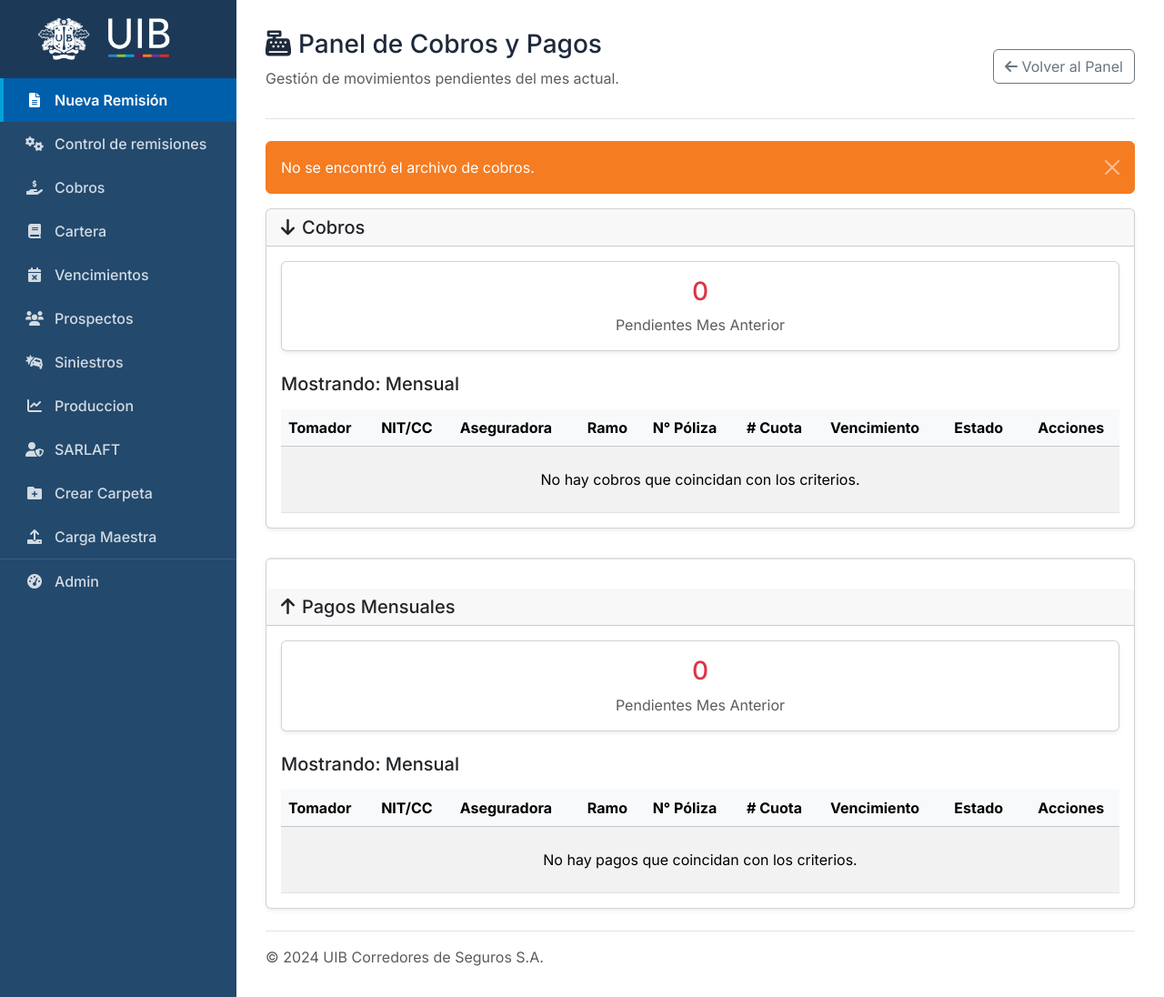
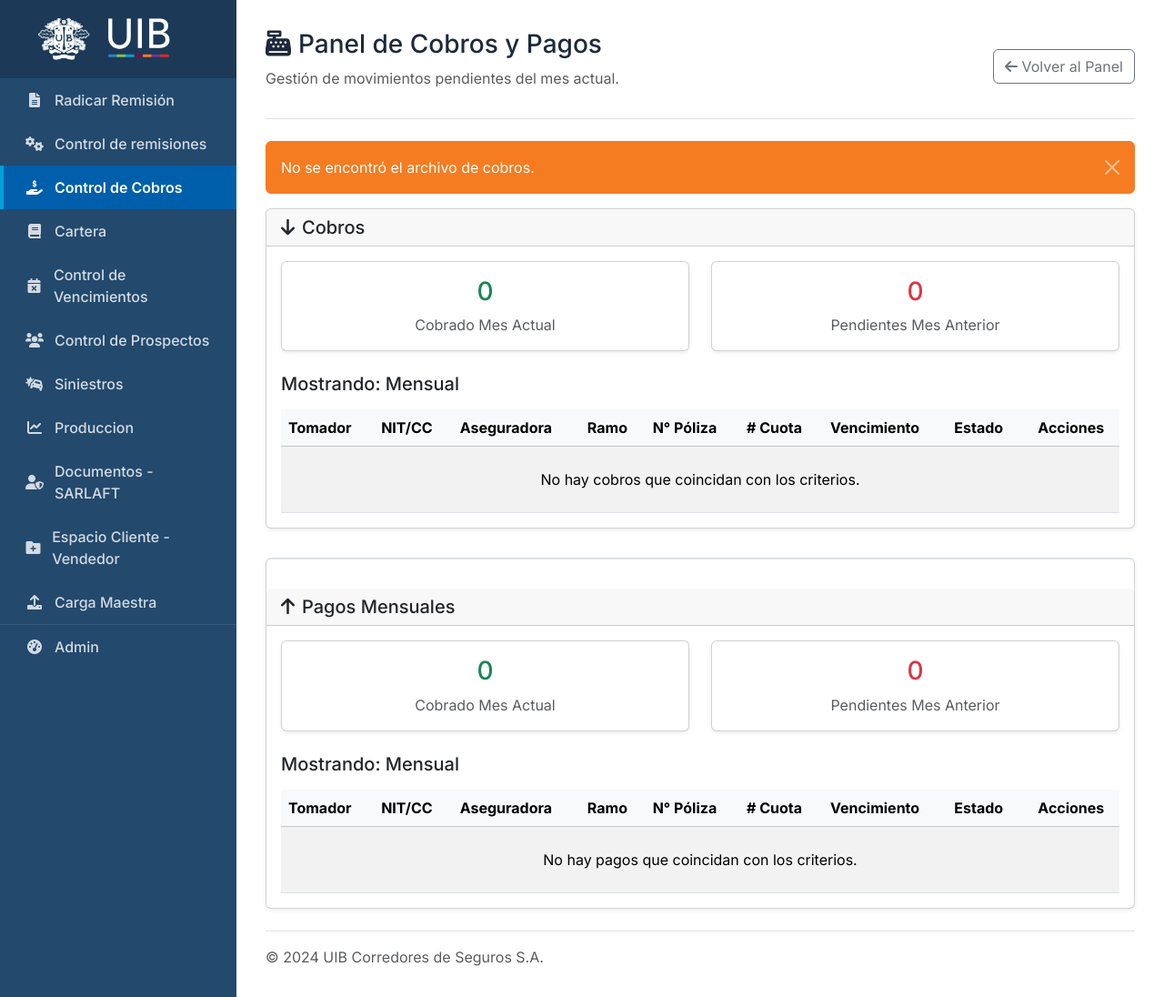
Before and after one commit to CamiloCortes29/SegurosUIB, a Flask app: page /cobros in a window 1280 px wide. Shown: the whole page at 91% size. Run offline with Flask 3, Linux system fonts and the light colour scheme; a user stored in the database is signed in.

Commit message:
fix: Ajustes necesarios

```diff
--- a/app.py
+++ b/app.py
@@ -2252,6 +2252,13 @@
 
             # --- DataFrames para cada categoría de filtro ---
             df_pendientes = df_raw[df_raw['Estado'] == 'Pendiente'].copy()
+            df_cobrados = df_raw[df_raw['Estado'] == 'Cobrado'].copy()
+
+            # "Cobrados Mes Actual": todos los cobrados del mes actual
+            df_cobrados_mes_actual = df_cobrados[
+                (df_cobrados['Fecha_Vencimiento_Cuota'].dt.month == hoy.month) &
+                (df_cobrados['Fecha_Vencimiento_Cuota'].dt.year == hoy.year)
+            ]
 
             # "Mensual": todos los pendientes del mes actual
             df_mensual_actual = df_pendientes[
@@ -2266,9 +2273,12 @@
             df_pasados = df_pendientes[df_pendientes['Fecha_Vencimiento_Cuota'] < primer_dia_mes_actual]
 
             # --- Lógica para KPIs ---
+            kpis['Cobrado Mes Actual'] = len(df_cobrados_mes_actual)
             kpis['Mensual'] = len(df_mensual_actual)
-            kpis['Trimestral'] = len(df_futuro[df_futuro['Periodicidad'] == 'Trimestral'].drop_duplicates(subset=['Tomador', 'N_Poliza']))
-            kpis['Anual'] = len(df_futuro[df_futuro['Periodicidad'] == 'Anual'].drop_duplicates(subset=['Tomador', 'N_Poliza']))
+            # Para Trimestral y Anual, consideramos todos los pendientes desde el inicio del mes actual en adelante.
+            df_pendientes_futuros_del_mes = df_pendientes[df_pendientes['Fecha_Vencimiento_Cuota'] >= primer_dia_mes_actual]
+            kpis['Trimestral'] = len(df_pendientes_futuros_del_mes[df_pendientes_futuros_del_mes['Periodicidad'] == 'Trimestral'].drop_duplicates(subset=['Tomador', 'N_Poliza']))
+            kpis['Anual'] = len(df_pendientes_futuros_del_mes[df_pendientes_futuros_del_mes['Periodicidad'] == 'Anual'].drop_duplicates(subset=['Tomador', 'N_Poliza']))
             kpis['Pendientes Mes Anterior'] = len(df_pasados)
 
             # --- Lógica para selección de tabla y paginación ---
@@ -2276,13 +2286,16 @@
             page = request.args.get(f'page_{section_name_prefix}', 1, type=int)
             per_page = 15
 
-            if periodicidad_seleccionada == 'Mensual':
+            if periodicidad_seleccionada == 'Cobrado Mes Actual':
+                registros_filtrados_df = df_cobrados_mes_actual
+            elif periodicidad_seleccionada == 'Mensual':
                 registros_filtrados_df = df_mensual_actual
             elif periodicidad_seleccionada == 'Pendientes Mes Anterior':
                 registros_filtrados_df = df_pasados
             else: # Trimestral, Anual, etc.
-                df_futuro_filtrado = df_futuro[df_futuro['Periodicidad'] == periodicidad_seleccionada]
-                registros_filtrados_df = df_futuro_filtrado.sort_values('Fecha_Vencimiento_Cuota').drop_duplicates(subset=['Tomador', 'N_Poliza'], keep='first')
+                # La lógica de la tabla debe coincidir con la del KPI
+                df_pendientes_futuros_filtrado = df_pendientes_futuros_del_mes[df_pendientes_futuros_del_mes['Periodicidad'] == periodicidad_seleccionada]
+                registros_filtrados_df = df_pendientes_futuros_filtrado.sort_values('Fecha_Vencimiento_Cuota').drop_duplicates(subset=['Tomador', 'N_Poliza'], keep='first')
 
             total_registros = len(registros_filtrados_df)
             total_pages = (total_registros + per_page - 1) // per_page if per_page > 0 else 0
--- a/templates/cobros.html
+++ b/templates/cobros.html
@@ -25,23 +25,23 @@
 
 <div class="main-container">
     <!-- Sidebar -->
-  <div class="sidebar">
+    <div class="sidebar">
         <div class="sidebar-header">
             <a href="{{ url_for('index') }}">
                 <img src="{{ url_for('static', filename='UIBH_logo_WHITE2-300x78-1.png') }}" alt="UIB Logo">
             </a>
         </div>
         <ul class="nav flex-column">
-            <li class="nav-item"><a class="nav-link active" href="{{ url_for('formulario_remision') }}"><i class="fas fa-file-alt fa-fw"></i> Nueva Remisión</a></li>
+            <li class="nav-item"><a class="nav-link" href="{{ url_for('formulario_remision') }}"><i class="fas fa-file-alt fa-fw"></i> Radicar Remisión</a></li>
             <li class="nav-item"><a class="nav-link" href="{{ url_for('control') }}"><i class="fas fa-cogs fa-fw"></i> Control de remisiones </a></li>
-            <li class="nav-item"><a class="nav-link" href="{{ url_for('panel_cobros') }}"><i class="fas fa-hand-holding-usd fa-fw"></i> Cobros</a></li>
+            <li class="nav-item"><a class="nav-link active" href="{{ url_for('panel_cobros') }}"><i class="fas fa-hand-holding-usd fa-fw"></i> Control de Cobros</a></li>
             <li class="nav-item"><a class="nav-link" href="{{ url_for('visualizar_cartera') }}"><i class="fas fa-book fa-fw"></i> Cartera</a></li>
-            <li class="nav-item"><a class="nav-link" href="{{ url_for('visualizar_vencimientos') }}"><i class="fas fa-calendar-times fa-fw"></i> Vencimientos</a></li>
-            <li class="nav-item"><a class="nav-link" href="{{ url_for('prospectos_vista') }}"><i class="fas fa-users fa-fw"></i> Prospectos</a></li>
+            <li class="nav-item"><a class="nav-link" href="{{ url_for('visualizar_vencimientos') }}"><i class="fas fa-calendar-times fa-fw"></i> Control de Vencimientos</a></li>
+            <li class="nav-item"><a class="nav-link" href="{{ url_for('prospectos_vista') }}"><i class="fas fa-users fa-fw"></i> Control de Prospectos</a></li>
             <li class="nav-item"><a class="nav-link" href="{{ url_for('siniestros_registrar') }}"><i class="fas fa-car-crash fa-fw"></i> Siniestros</a></li>
             <li class="nav-item"><a class="nav-link" href="{{ url_for('recaudo') }}"><i class="fas fa-chart-line fa-fw"></i> Produccion</a></li>
-            <li class="nav-item"><a class="nav-link" href="{{ url_for('visualizar_sarlaft') }}"><i class="fas fa-user-shield fa-fw"></i> SARLAFT</a></li>
-            <li class="nav-item"><a class="nav-link" href="{{ url_for('mostrar_formulario_crear_carpeta') }}"><i class="fas fa-folder-plus fa-fw"></i> Crear Carpeta</a></li>
+            <li class="nav-item"><a class="nav-link" href="{{ url_for('visualizar_sarlaft') }}"><i class="fas fa-user-shield fa-fw"></i> Documentos - SARLAFT</a></li>
+            <li class="nav-item"><a class="nav-link" href="{{ url_for('mostrar_formulario_crear_carpeta') }}"><i class="fas fa-folder-plus fa-fw"></i> Espacio Cliente - Vendedor</a></li>
             <li class="nav-item"><a class="nav-link" href="{{ url_for('mostrar_formulario_carga_maestra') }}"><i class="fas fa-upload fa-fw"></i> Carga Maestra</a></li>
             <li class="nav-item mt-auto"><a class="nav-link" href="{{ url_for('admin.dashboard') }}"><i class="fas fa-tachometer-alt fa-fw"></i> Admin</a></li>
         </ul>
@@ -83,6 +83,14 @@
                         </div>
                     </div>
                     {% endfor %}
+                    <div class="col">
+                        <div class="card shadow-sm kpi-card" data-section="cobros" data-periodicidad="Cobrado Mes Actual">
+                            <div class="card-body text-center">
+                                <h3 class="card-title text-success">{{ cobros_data.kpis.get('Cobrado Mes Actual', 0) }}</h3>
+                                <p class="card-text text-muted">Cobrado Mes Actual</p>
+                            </div>
+                        </div>
+                    </div>
                     <div class="col">
                         <div class="card shadow-sm kpi-card {% if cobros_data.selected_period == 'Pendientes Mes Anterior' %}active{% endif %}" data-section="cobros" data-periodicidad="Pendientes Mes Anterior">
                             <div class="card-body text-center">
@@ -154,6 +162,14 @@
                         </div>
                     </div>
                     {% endfor %}
+                    <div class="col">
+                        <div class="card shadow-sm kpi-card" data-section="pagos" data-periodicidad="Cobrado Mes Actual">
+                            <div class="card-body text-center">
+                                <h3 class="card-title text-success">{{ pagos_data.kpis.get('Cobrado Mes Actual', 0) }}</h3>
+                                <p class="card-text text-muted">Cobrado Mes Actual</p>
+                            </div>
+                        </div>
+                    </div>
                     <div class="col">
                         <div class="card shadow-sm kpi-card {% if pagos_data.selected_period == 'Pendientes Mes Anterior' %}active{% endif %}" data-section="pagos" data-periodicidad="Pendientes Mes Anterior">
                             <div class="card-body text-center">
--- a/templates/siniestros_registrar.html
+++ b/templates/siniestros_registrar.html
@@ -20,13 +20,13 @@
             </a>
         </div>
         <ul class="nav flex-column">
-            <li class="nav-item"><a class="nav-link active" href="{{ url_for('formulario_remision') }}"><i class="fas fa-file-alt fa-fw"></i> Nueva Remisión</a></li>
+            <li class="nav-item"><a class="nav-link" href="{{ url_for('formulario_remision') }}"><i class="fas fa-file-alt fa-fw"></i> Nueva Remisión</a></li>
             <li class="nav-item"><a class="nav-link" href="{{ url_for('control') }}"><i class="fas fa-cogs fa-fw"></i> Control de remisiones </a></li>
             <li class="nav-item"><a class="nav-link" href="{{ url_for('panel_cobros') }}"><i class="fas fa-hand-holding-usd fa-fw"></i> Cobros</a></li>
             <li class="nav-item"><a class="nav-link" href="{{ url_for('visualizar_cartera') }}"><i class="fas fa-book fa-fw"></i> Cartera</a></li>
             <li class="nav-item"><a class="nav-link" href="{{ url_for('visualizar_vencimientos') }}"><i class="fas fa-calendar-times fa-fw"></i> Vencimientos</a></li>
             <li class="nav-item"><a class="nav-link" href="{{ url_for('prospectos_vista') }}"><i class="fas fa-users fa-fw"></i> Prospectos</a></li>
-            <li class="nav-item"><a class="nav-link" href="{{ url_for('siniestros_registrar') }}"><i class="fas fa-car-crash fa-fw"></i> Siniestros</a></li>
+            <li class="nav-item"><a class="nav-link active" href="{{ url_for('siniestros_registrar') }}"><i class="fas fa-car-crash fa-fw"></i> Siniestros</a></li>
             <li class="nav-item"><a class="nav-link" href="{{ url_for('recaudo') }}"><i class="fas fa-chart-line fa-fw"></i> Produccion</a></li>
             <li class="nav-item"><a class="nav-link" href="{{ url_for('visualizar_sarlaft') }}"><i class="fas fa-user-shield fa-fw"></i> SARLAFT</a></li>
             <li class="nav-item"><a class="nav-link" href="{{ url_for('mostrar_formulario_crear_carpeta') }}"><i class="fas fa-folder-plus fa-fw"></i> Crear Carpeta</a></li>
--- a/templates/vencimientos_vista.html
+++ b/templates/vencimientos_vista.html
@@ -40,11 +40,11 @@
             </a>
         </div>
         <ul class="nav flex-column">
-            <li class="nav-item"><a class="nav-link active" href="{{ url_for('formulario_remision') }}"><i class="fas fa-file-alt fa-fw"></i> Nueva Remisión</a></li>
+            <li class="nav-item"><a class="nav-link" href="{{ url_for('formulario_remision') }}"><i class="fas fa-file-alt fa-fw"></i> Nueva Remisión</a></li>
             <li class="nav-item"><a class="nav-link" href="{{ url_for('control') }}"><i class="fas fa-cogs fa-fw"></i> Control de remisiones </a></li>
             <li class="nav-item"><a class="nav-link" href="{{ url_for('panel_cobros') }}"><i class="fas fa-hand-holding-usd fa-fw"></i> Cobros</a></li>
             <li class="nav-item"><a class="nav-link" href="{{ url_for('visualizar_cartera') }}"><i class="fas fa-book fa-fw"></i> Cartera</a></li>
-            <li class="nav-item"><a class="nav-link" href="{{ url_for('visualizar_vencimientos') }}"><i class="fas fa-calendar-times fa-fw"></i> Vencimientos</a></li>
+            <li class="nav-item"><a class="nav-link active" href="{{ url_for('visualizar_vencimientos') }}"><i class="fas fa-calendar-times fa-fw"></i> Vencimientos</a></li>
             <li class="nav-item"><a class="nav-link" href="{{ url_for('prospectos_vista') }}"><i class="fas fa-users fa-fw"></i> Prospectos</a></li>
             <li class="nav-item"><a class="nav-link" href="{{ url_for('siniestros_registrar') }}"><i class="fas fa-car-crash fa-fw"></i> Siniestros</a></li>
             <li class="nav-item"><a class="nav-link" href="{{ url_for('recaudo') }}"><i class="fas fa-chart-line fa-fw"></i> Produccion</a></li>
--- a/templates/visualizar_sarlaft.html
+++ b/templates/visualizar_sarlaft.html
@@ -29,7 +29,7 @@
             </a>
         </div>
         <ul class="nav flex-column">
-            <li class="nav-item"><a class="nav-link active" href="{{ url_for('formulario_remision') }}"><i class="fas fa-file-alt fa-fw"></i> Nueva Remisión</a></li>
+            <li class="nav-item"><a class="nav-link" href="{{ url_for('formulario_remision') }}"><i class="fas fa-file-alt fa-fw"></i> Nueva Remisión</a></li>
             <li class="nav-item"><a class="nav-link" href="{{ url_for('control') }}"><i class="fas fa-cogs fa-fw"></i> Control de remisiones </a></li>
             <li class="nav-item"><a class="nav-link" href="{{ url_for('panel_cobros') }}"><i class="fas fa-hand-holding-usd fa-fw"></i> Cobros</a></li>
             <li class="nav-item"><a class="nav-link" href="{{ url_for('visualizar_cartera') }}"><i class="fas fa-book fa-fw"></i> Cartera</a></li>
@@ -37,7 +37,7 @@
             <li class="nav-item"><a class="nav-link" href="{{ url_for('prospectos_vista') }}"><i class="fas fa-users fa-fw"></i> Prospectos</a></li>
             <li class="nav-item"><a class="nav-link" href="{{ url_for('siniestros_registrar') }}"><i class="fas fa-car-crash fa-fw"></i> Siniestros</a></li>
             <li class="nav-item"><a class="nav-link" href="{{ url_for('recaudo') }}"><i class="fas fa-chart-line fa-fw"></i> Produccion</a></li>
-            <li class="nav-item"><a class="nav-link" href="{{ url_for('visualizar_sarlaft') }}"><i class="fas fa-user-shield fa-fw"></i> SARLAFT</a></li>
+            <li class="nav-item"><a class="nav-link active" href="{{ url_for('visualizar_sarlaft') }}"><i class="fas fa-user-shield fa-fw"></i> SARLAFT</a></li>
             <li class="nav-item"><a class="nav-link" href="{{ url_for('mostrar_formulario_crear_carpeta') }}"><i class="fas fa-folder-plus fa-fw"></i> Crear Carpeta</a></li>
             <li class="nav-item"><a class="nav-link" href="{{ url_for('mostrar_formulario_carga_maestra') }}"><i class="fas fa-upload fa-fw"></i> Carga Maestra</a></li>
             <li class="nav-item mt-auto"><a class="nav-link" href="{{ url_for('admin.dashboard') }}"><i class="fas fa-tachometer-alt fa-fw"></i> Admin</a></li>
--- a/templates/visualizar_sarlaft_docs.html
+++ b/templates/visualizar_sarlaft_docs.html
@@ -30,7 +30,7 @@
             </a>
         </div>
         <ul class="nav flex-column">
-            <li class="nav-item"><a class="nav-link active" href="{{ url_for('formulario_remision') }}"><i class="fas fa-file-alt fa-fw"></i> Nueva Remisión</a></li>
+            <li class="nav-item"><a class="nav-link" href="{{ url_for('formulario_remision') }}"><i class="fas fa-file-alt fa-fw"></i> Nueva Remisión</a></li>
             <li class="nav-item"><a class="nav-link" href="{{ url_for('control') }}"><i class="fas fa-cogs fa-fw"></i> Control de remisiones </a></li>
             <li class="nav-item"><a class="nav-link" href="{{ url_for('panel_cobros') }}"><i class="fas fa-hand-holding-usd fa-fw"></i> Cobros</a></li>
             <li class="nav-item"><a class="nav-link" href="{{ url_for('visualizar_cartera') }}"><i class="fas fa-book fa-fw"></i> Cartera</a></li>
@@ -38,7 +38,7 @@
             <li class="nav-item"><a class="nav-link" href="{{ url_for('prospectos_vista') }}"><i class="fas fa-users fa-fw"></i> Prospectos</a></li>
             <li class="nav-item"><a class="nav-link" href="{{ url_for('siniestros_registrar') }}"><i class="fas fa-car-crash fa-fw"></i> Siniestros</a></li>
             <li class="nav-item"><a class="nav-link" href="{{ url_for('recaudo') }}"><i class="fas fa-chart-line fa-fw"></i> Produccion</a></li>
-            <li class="nav-item"><a class="nav-link" href="{{ url_for('visualizar_sarlaft') }}"><i class="fas fa-user-shield fa-fw"></i> SARLAFT</a></li>
+            <li class="nav-item"><a class="nav-link active" href="{{ url_for('visualizar_sarlaft') }}"><i class="fas fa-user-shield fa-fw"></i> SARLAFT</a></li>
             <li class="nav-item"><a class="nav-link" href="{{ url_for('mostrar_formulario_crear_carpeta') }}"><i class="fas fa-folder-plus fa-fw"></i> Crear Carpeta</a></li>
             <li class="nav-item"><a class="nav-link" href="{{ url_for('mostrar_formulario_carga_maestra') }}"><i class="fas fa-upload fa-fw"></i> Carga Maestra</a></li>
             <li class="nav-item mt-auto"><a class="nav-link" href="{{ url_for('admin.dashboard') }}"><i class="fas fa-tachometer-alt fa-fw"></i> Admin</a></li>
```
Also changed, not shown: templates/prospectos_crear.html (+8 -8 lines), templates/prospectos_editar.html (+7 -8 lines), templates/prospectos_vista.html (+7 -8 lines), templates/recaudo.html (+8 -7 lines).
